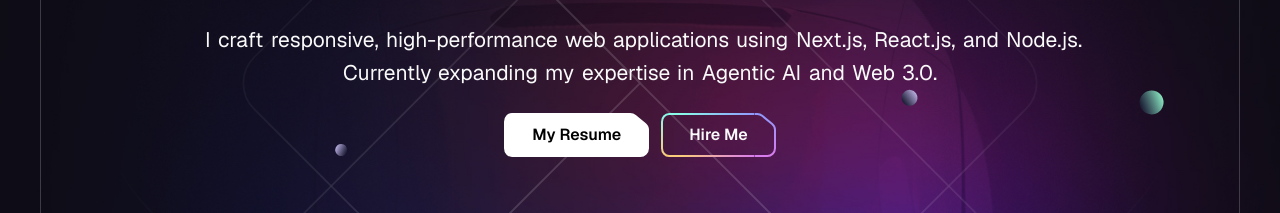
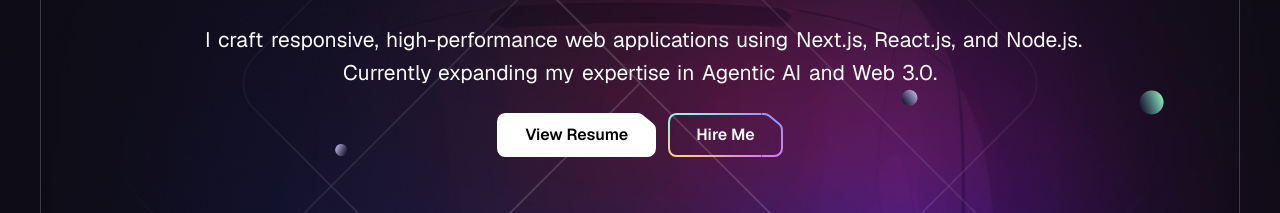
Before and after one commit to AnasAAhmed/nextjs-portfolio, a Next.js app: page / in a window 1280 px wide. Shown: the part 340-553 px from the top of the page. Built offline with nearby package versions, Linux system fonts and the light colour scheme.

Commit message:
added a pdf viewer

```diff
--- a/app/page.tsx
+++ b/app/page.tsx
@@ -13,7 +13,7 @@
 
 export default async function Home() {
 //   const fetchLinkPreview = async (urls:string[]) => {
-//   const res = await fetch(`http://localhost:3000/api/link-preview`, {
+//   const res = await fetch(`https://anasahmed-potfolio.vercel.app/api/link-preview`, {
 //     method: "POST",
 //     headers: {
 //       "Content-Type": "application/json",
--- /dev/null
+++ b/app/resume/page.tsx
@@ -0,0 +1,13 @@
+import Section from '@/components/design-components/Section'
+import React from 'react'
+
+const page = () => {
+  return (
+    <Section crosses>
+{/* //    <iframe src="/anas-ahmed-resume.pdf" width="100%" height="1000px" ></iframe> */}
+   <embed src="/anas-ahmed-resume.pdf" type="application/pdf" width="100%" height="600px" />
+    </Section>
+  )
+}
+
+export default page
--- a/components/design-components/Hero.tsx
+++ b/components/design-components/Hero.tsx
@@ -53,8 +53,8 @@
             I craft responsive, high-performance web applications using Next.js, React.js, and Node.js.
             Currently expanding my expertise in <strong>Agentic AI</strong> and Web&nbsp;3.0.
           </p>
-          <Button download href="/anas-ahmed-resume.pdf" white className="mr-3">
-            My Resume
+          <Button title="Dont need to download, Just View in a website " href="/resume" white className="mr-3">
+            View Resume
           </Button>
           <br className="sm:hidden"/>
           <Button className="max-sm:mt-4" inNewTab href="https://www.fiverr.com/users/anas_ahmed_24?utm_source=anas_portfolio&utm_medium=website&utm_campaign=anas_portfolio_cta&utm_content=skill_button" >
--- a/components/design-components/Posts.tsx
+++ b/components/design-components/Posts.tsx
@@ -41,7 +41,7 @@
                     title="My Social Media Posts"
                     text=" Get started to Know my Knowledged and my work with social media updates."
                 />
-        <h1 className="sr-only">My Social Media Posts</h1>
+                <h1 className="sr-only">My Social Media Posts</h1>
 
                 <Carousel className="w-full max-w-6xl ">
                     <CarouselContent className="flex items-center">
--- a/components/design-components/Section.tsx
+++ b/components/design-components/Section.tsx
@@ -20,7 +20,7 @@
     <div
       id={id}
       className={`
-      relative
+      relative flex flex-col justify-center items-center
       ${
         // customPaddings ||
         `lg:py-12 xl:py-24 sm:px-16`
--- a/components/design-components/Skills.tsx
+++ b/components/design-components/Skills.tsx
@@ -7,6 +7,7 @@
 import Heading from "./Heading";
 import SplitText from "../ui/split-text";
 import SkillsCircle from "./design/SkillsCircle";
+import { GradientLightLeft } from "./design/Benefits";
 
 const Skills = () => {
   return (
@@ -65,7 +66,7 @@
               </div>
 
             </div>
-            {/* <GradientLightLeft /> */}
+            <GradientLightLeft />
             <SkillsCircle skills={skills} />
 
             <LeftCurve />
--- a/components/design-components/design/Benefits.tsx
+++ b/components/design-components/design/Benefits.tsx
@@ -2,7 +2,7 @@
   return (
     <div className="absolute not-dark:hidden top-[18.25rem] left-[30.375rem] w-[56.625rem] opacity-60 mix-blend-color-dodge pointer-events-none">
       <div
-        style={{ borderRadius: "100px", backgroundImage: "linear-gradient(-90deg, #10092e 0%, #100b3a 47%, #0b0e36 50%)", filter: 'blur(200px)' }}
+        style={{ borderRadius: "100px", backgroundImage: "linear-gradient(-90deg, #120842 0%, #1d1947 47%, #121657 50%)", filter: 'blur(200px)' }}
         className="absolute top-1/2 left-1/2 w-[58.85rem] h-[58.85rem] -translate-x-3/4 -translate-y-1/2">
 
       </div>
@@ -14,7 +14,7 @@
   return (
     <div className="absolute not-dark:hidden top-[18.25rem] -left-[30.375rem] w-[56.625rem] opacity-60 mix-blend-color-dodge pointer-events-none">
       <div
-        style={{ borderRadius: "100px", backgroundImage: "linear-gradient(-90deg, #10092e 0%, #3a0b0d 47%, #071a24 30%)", filter: 'blur(200px)' }}
+        style={{ borderRadius: "100px", backgroundImage: "linear-gradient(-90deg, #0f0930 0%, #131031 47%, #0b0d36 50%)", filter: 'blur(200px)' }}
         className="absolute top-1/2 left-1/2 w-[58.85rem] h-[58.85rem] -translate-x-3/4 -translate-y-1/2">
 
       </div>
--- a/components/ui/timeline.tsx
+++ b/components/ui/timeline.tsx
@@ -42,7 +42,7 @@
           a timeline of my journey."/>
       </div>
 
-      <div ref={ref} className="relative max-w-7xl mx-sauto pb-20">
+      <div ref={ref} className="relative max-ws-7xl mx-sauto pb-20">
         {data.map((item, index) => (
           <div
             key={index}
```
